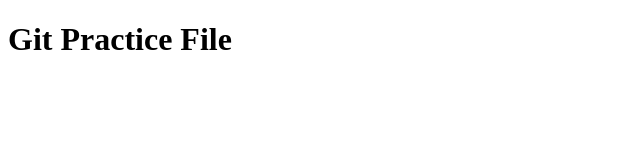
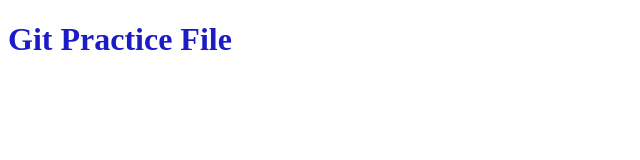
Before and after one commit to ahmad-an/gitTest, a plain HTML site: page index.html in a window 1280 px wide. Shown: the whole page, without its empty margins (0-640 px from the left). Drawn offline with Linux system fonts and the light colour scheme.

Commit message:
added css file

```diff
--- a/index.html
+++ b/index.html
@@ -5,8 +5,9 @@
     <meta http-equiv="X-UA-Compatible" content="IE=edge">
     <meta name="viewport" content="width=device-width, initial-scale=1.0">
     <title>GIT practice</title>
+    <link rel="stylesheet" href="./styles.css">
 </head>
 <body>
-    <h1>Git Practice File</h1>
+    <h1 class="text-blue-500">Git Practice File</h1>
 </body>
 </html>
--- /dev/null
+++ b/styles.css
@@ -0,0 +1,3 @@
+.text-blue-500 {
+    color: rgb(28, 28, 199);
+}
```
